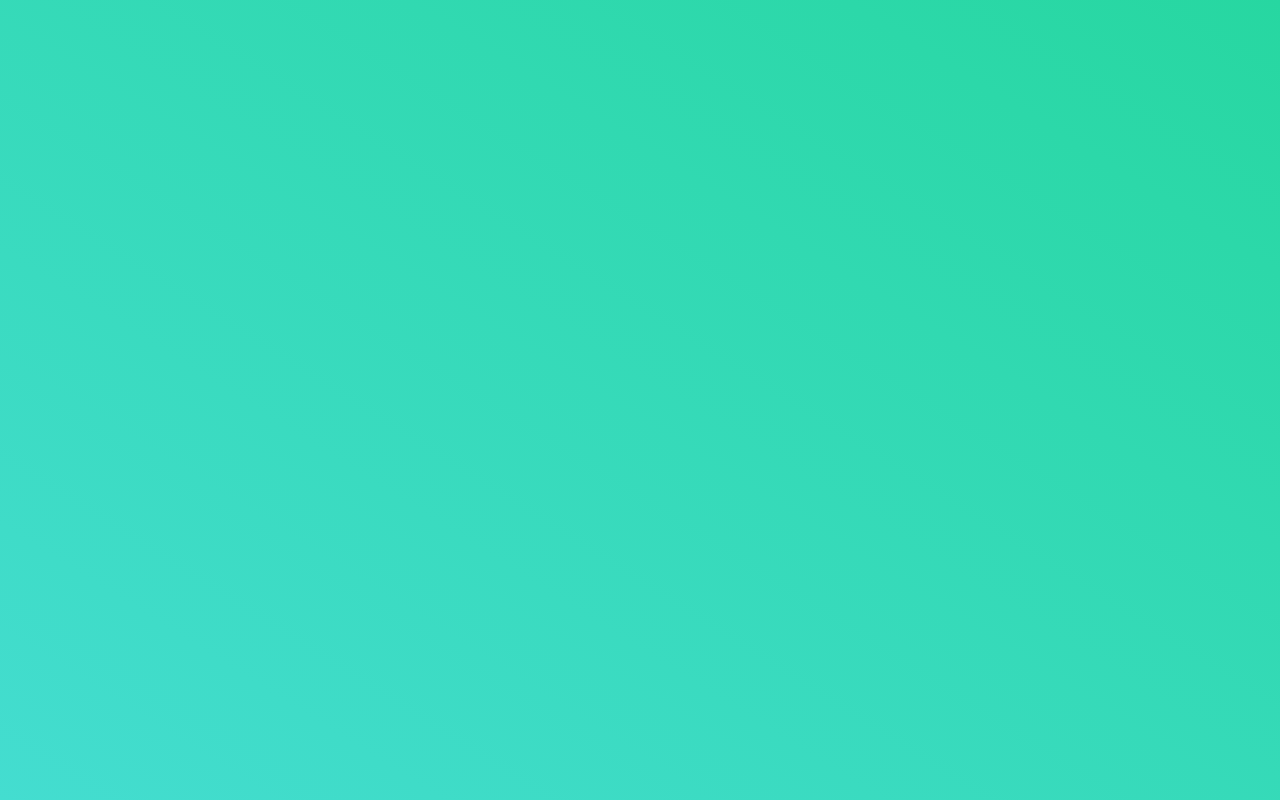
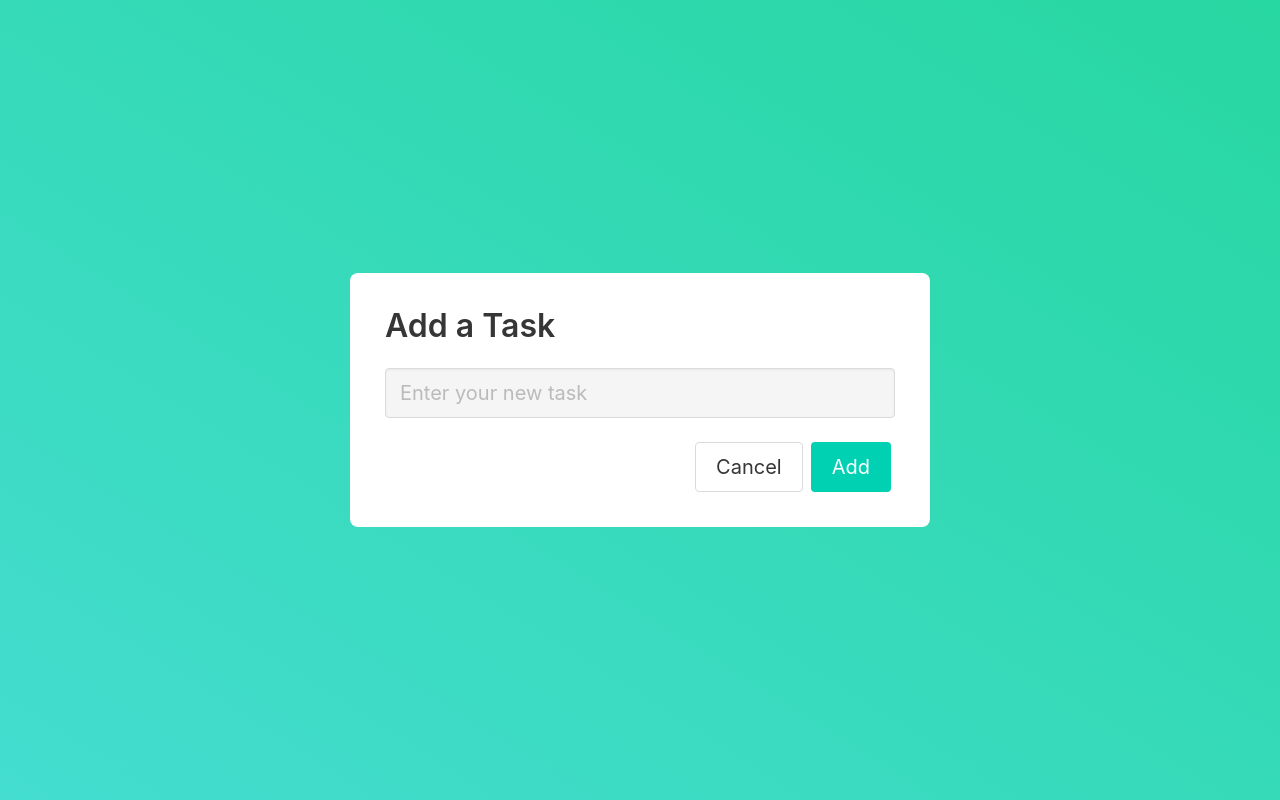
Before and after one commit to KevinApodaca/Fantasker, an Angular app in the folder frontend/: page /lists/1/new-task in a window 1280 px wide. Before the commit this address led to /. Built offline with nearby package versions, Linux system fonts and the light colour scheme.

Commit message:
can now create new tasks, routing updated

```diff
--- a/frontend/src/app/app-routing.module.ts
+++ b/frontend/src/app/app-routing.module.ts
@@ -8,9 +8,9 @@ import { NewTaskComponent } from './pages/new-task/new-task.component';
 const routes: Routes = [
   { path: '', redirectTo: '/lists', pathMatch: 'full' },
   { path: 'new-list', component: NewListComponent },
-  { path: 'new-task', component: NewTaskComponent },
   { path: 'lists', component: TaskViewComponent },
-  { path: 'lists/:listId', component: TaskViewComponent }
+  { path: 'lists/:listId', component: TaskViewComponent },
+  { path: 'lists/:listId/new-task', component: NewTaskComponent },
 ];
 
 @NgModule({
--- /dev/null
+++ b/frontend/src/app/models/list.model.ts
@@ -0,0 +1,4 @@
+export class Task {
+    _id: string;
+    title: string;
+}
--- /dev/null
+++ b/frontend/src/app/models/task.model.ts
@@ -0,0 +1,5 @@
+export class Task {
+    _id: string;
+    title: string;
+    _listId: string;
+}
--- a/frontend/src/app/pages/new-list/new-list.component.ts
+++ b/frontend/src/app/pages/new-list/new-list.component.ts
@@ -1,6 +1,7 @@
 import { Component, OnInit } from '@angular/core';
 import { TaskService } from 'src/app/task.service';
 import { Router } from '@angular/router';
+import { List } from "src/app/models/list.model";
 
 @Component({
   selector: 'app-new-list',
@@ -15,9 +16,9 @@ export class NewListComponent implements OnInit {
   }
 
   createList(title: string) {
-    this.taskService.createList(title).subscribe((response: any) => {
-      console.log(response);
-      this.router.navigate([ '/lists', response._id ]);
+    this.taskService.createList(title).subscribe((list: List) => {
+      console.log(list);
+      this.router.navigate([ '/lists', list._id ]);
     });
   }
 
--- a/frontend/src/app/pages/new-task/new-task.component.html
+++ b/frontend/src/app/pages/new-task/new-task.component.html
@@ -4,11 +4,11 @@
             Add a Task
         </h1>
 
-        <input #listTitleInput class="input has-background-light is-medium" type="text" placeholder="Enter your new task">
+        <input #taskTitleInput class="input has-background-light is-medium" type="text" placeholder="Enter your new task">
         <br><br>
         <div class="buttons is-right">
             <button class="button is-medium" routerLink="/">Cancel</button>
-            <button class="button is-primary is-medium" (click)="createTask(listTitleInput.value)">Add</button>
+            <button class="button is-primary is-medium" (click)="createTask(taskTitleInput.value)">Add</button>
         </div>
 
     </div>
--- a/frontend/src/app/pages/new-task/new-task.component.ts
+++ b/frontend/src/app/pages/new-task/new-task.component.ts
@@ -1,4 +1,7 @@
 import { Component, OnInit } from '@angular/core';
+import { TaskService } from 'src/app/task.service';
+import { ActivatedRoute, Params, Router } from '@angular/router';
+import { Task } from 'src/app/models/task.model';
 
 @Component({
   selector: 'app-new-task',
@@ -7,13 +10,21 @@ import { Component, OnInit } from '@angular/core';
 })
 export class NewTaskComponent implements OnInit {
 
-  constructor() { }
+  constructor(private taskService: TaskService, private route: ActivatedRoute, private router: Router) { }
 
+  listId: string;
   ngOnInit(): void {
+    this.route.params.subscribe(
+      (params: Params) => {
+        this.listId = params['listId'];
+      }
+    )
   }
 
   createTask(title: string) {
-
+    this.taskService.createTask(title, this.listId).subscribe((newTask: Task) => {
+      this.router.navigate(['../'], {relativeTo: this.route});
+    })
   }
 
 }
--- a/frontend/src/app/pages/task-view/task-view.component.html
+++ b/frontend/src/app/pages/task-view/task-view.component.html
@@ -24,7 +24,7 @@
                 <p> {{ task.title }}</p>
             </div>
 
-            <button class="button circle-add-button is-primary">
+            <button routerLink="./new-task" class="button circle-add-button is-primary">
                 <img src="../../../assets/plus.svg" alt="Plus Icon" >
             </button>
         </div>
--- a/frontend/src/app/pages/task-view/task-view.component.ts
+++ b/frontend/src/app/pages/task-view/task-view.component.ts
@@ -16,7 +16,6 @@ export class TaskViewComponent implements OnInit {
   ngOnInit() {
     this.route.params.subscribe(
       (params: Params) => {
-        console.log(params);
         this.taskService.getTasks(params.listId).subscribe((tasks: any) => {
           this.tasks = tasks;
         })
--- a/frontend/src/app/task.service.ts
+++ b/frontend/src/app/task.service.ts
@@ -8,16 +8,21 @@ export class TaskService {
 
   constructor(private webReqService: WebRequestService) { }
 
+  getLists() {
+    return this.webReqService.get('lists');
+  }
+
   /* Send request to create list */
   createList(title: string) {
     return this.webReqService.post('lists', { title });
   }
 
-  getLists() {
-    return this.webReqService.get('lists');
-  }
-
   getTasks(listId: string) {
     return this.webReqService.get(`lists/${listId}/tasks`);
   }
+
+  /* Send request to create task */
+  createTask(title: string, listId: string) {
+    return this.webReqService.post(`lists/${listId}/tasks`, { title });
+  }
 }
```
